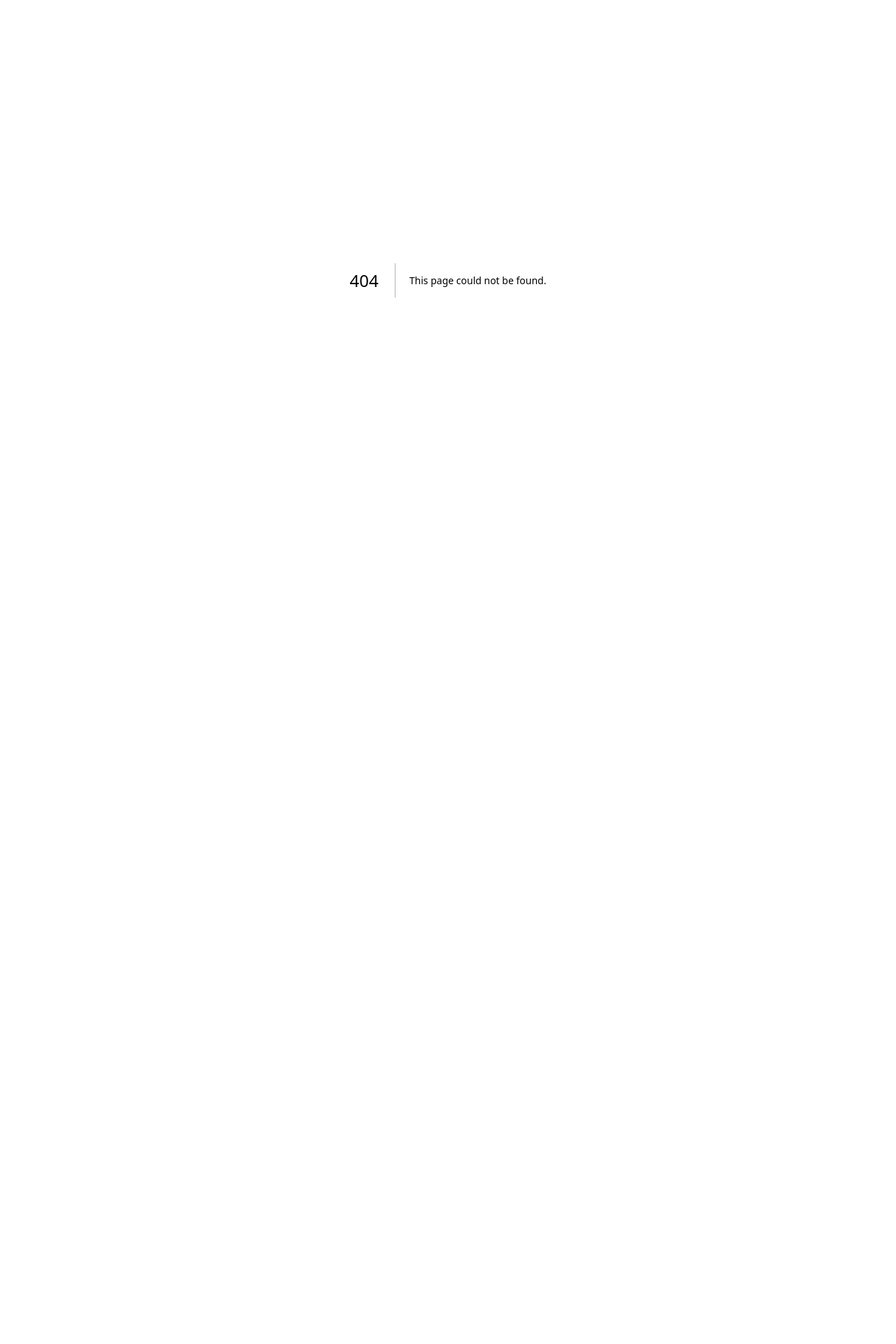
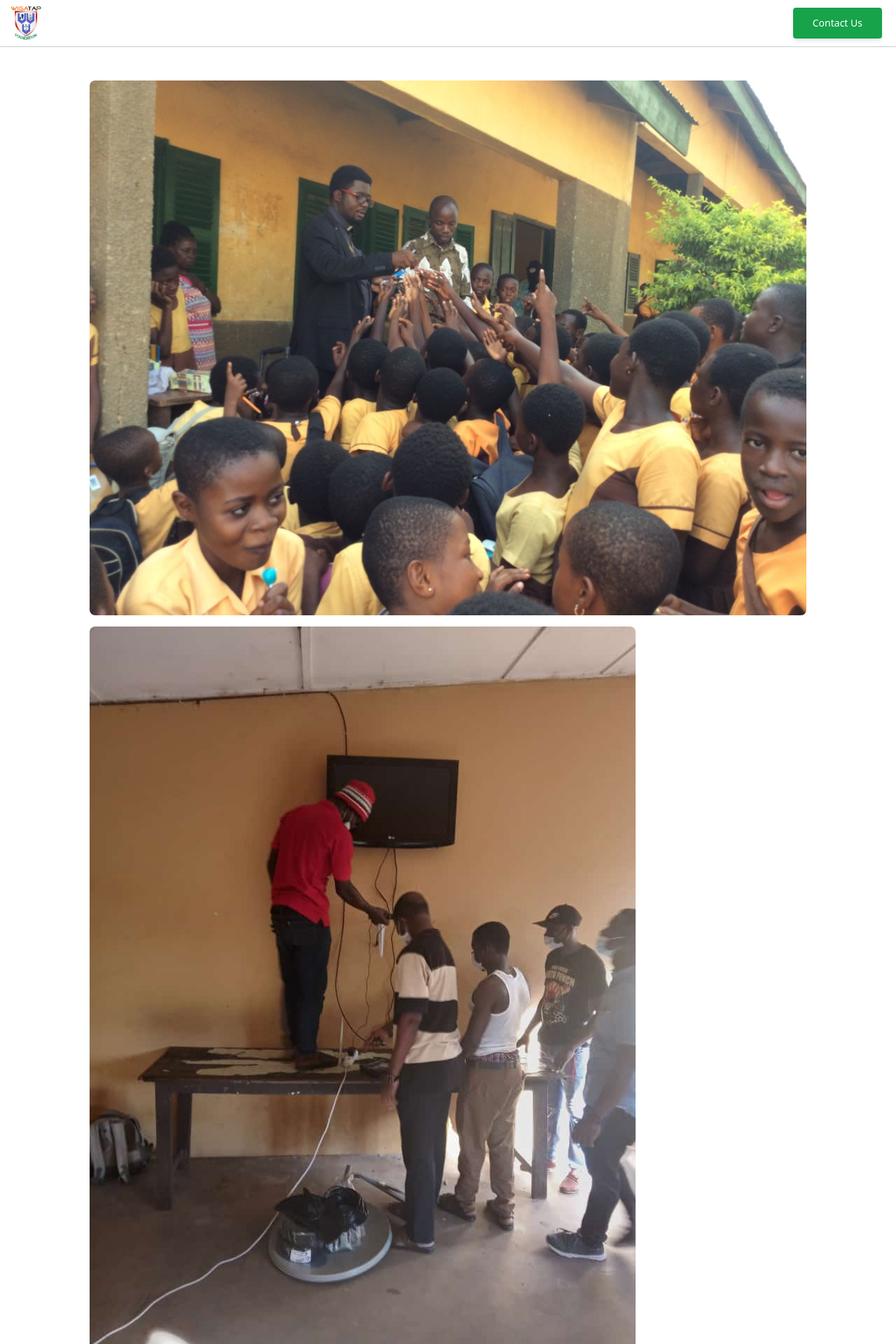
Before and after one commit to wigatapweb/wigatap-main, a Next.js app: page /gallery in a window 1280 px wide. Before the commit this address had no page. Shown: the top 1920 px of the page at 70% size. Before the commit the page ends 800 px from the top, so only its background shows below. Built offline with nearby package versions, Linux system fonts and the light colour scheme.

Commit message:
semi-final

```diff
--- /dev/null
+++ b/components/about.tsx
@@ -0,0 +1,25 @@
+import Link from 'next/link'
+import Container from './container'
+
+const About = () => {
+  return (
+    <div>
+    <h2 className="mb-4 mt-8 text-center text-5xl md:text-7xl font-bold tracking-tighter leading-tight">
+      About Us
+    </h2>
+    <div className="flex flex-wrap justify-center">
+    <img
+        src="founder.JPG"
+        className="h-auto max-full rounded-lg shadow-none transition-shadow duration-300 ease-in-out hover:shadow-lg hover:shadow-black/30"
+        alt="" />
+        <em></em>
+    </div>
+    <p className='text-center mt-4'>At the outset, the primary vision of the charity foundation was to extend a helping hand to the less privileged and orphaned children by providing them with access to educational resources. The ultimate goal was to address the significant disparities in education in Ghana and promote a more equitable distribution of opportunities for young people. The foundation recognized the critical role that access to educational materials plays in this regard, as it can significantly influence students' academic performance and future prospects.</p>
+    <p className='text-center mt-2'>As the foundation's work has progressed, it has become increasingly clear that there is a broader need to support the development of the whole child, beyond just their academic pursuits. Therefore, the foundation has evolved its vision to encompass a more holistic approach to supporting children's growth and development. This expanded vision includes promoting and nurturing children's natural talents and potentials by providing them with the necessary tools and resources to explore and develop their interests fully.</p>
+    <p className='text-center mt-2'>One of the key ways that the foundation is working towards this goal is by supplying exercise books and other critical educational materials to students in underserved communities. By providing these resources, the foundation hopes to not only support academic achievement but also encourage children to pursue their passions and interests. Through this work, the foundation aims to promote a culture of lifelong learning and personal growth, where children can explore their talents and develop the skills they need to succeed in life.
+    </p>
+  </div>
+  )
+}
+
+export default About
--- /dev/null
+++ b/pages/gallery.tsx
@@ -0,0 +1,66 @@
+import Link from "next/link"
+import Layout from "../components/layout"
+
+const Gallery = () => {
+    return (
+      <Layout>
+      <section className="overflow-hidden text-neutral-700">
+                <div className="container mx-auto px-5 py-2 lg:px-32 lg:pt-12">
+                  <div className="-m-1 flex flex-wrap md:-m-2">
+                    <div className="flex  flex-wrap">
+                      <div className="w-full p-1 md:p-2">
+                        <img
+                          alt="gallery"
+                          className="block h-full w-full rounded-lg object-cover object-center"
+                          src="/donation-3.jpg" />
+                      </div>
+                    </div>
+                    <div className="flex  flex-wrap">
+                      <div className="w-full p-1 md:p-2">
+                        <img
+                          alt="gallery"
+                          className="block h-full w-full rounded-lg object-cover object-center"
+                          src="/photo2.JPG" />
+                      </div>
+                    </div>
+                    <div className="flex  flex-wrap">
+                      <div className="w-full p-1 md:p-2">
+                        <img
+                          alt="gallery"
+                          className="block h-full w-full rounded-lg object-cover object-center"
+                          src="photo5.JPG" />
+                      </div>
+                    </div>
+                    <div className="flex  flex-wrap">
+                      <div className="w-full p-1 md:p-2">
+                        <img
+                          alt="gallery"
+                          className="block h-full w-full rounded-lg object-cover object-center"
+                          src="photo4.JPG" />
+                      </div>
+                    </div>
+                    <div className="flex  flex-wrap">
+                      <div className="w-full p-1 md:p-2">
+                        <img
+                          alt="gallery"
+                          className="block h-full w-full rounded-lg object-cover object-center"
+                          src="photo3.JPG" />
+                      </div>
+                    </div>
+                    <div className="flex  flex-wrap">
+                      <div className="w-full p-1 md:p-2">
+                        <img
+                          alt="gallery"
+                          className="block h-full w-full rounded-lg object-cover object-center"
+                          src="photo7.JPG" />
+                      </div>
+                    </div>
+                  </div>
+                </div>
+
+              </section>
+    </Layout>
+    )
+  }
+
+  export default Gallery
--- a/pages/index.tsx
+++ b/pages/index.tsx
@@ -6,6 +6,7 @@ import Image from 'next/image'
 import Article from "../components/articles";
 import Donors from "../components/donors";
 import Link from "next/link";
+import About from "../components/about";
 
 const Home: NextPage = () => {
   return (
@@ -108,7 +109,7 @@ const Home: NextPage = () => {
                         <img
                           alt="gallery"
                           className="block h-full w-full rounded-lg object-cover object-center"
-                          src="/photo1.JPG" />
+                          src="/donation-3.jpg" />
                       </div>
                     </div>
                     <div className="flex w-1/3 flex-wrap">
@@ -153,10 +154,11 @@ const Home: NextPage = () => {
                     </div>
                   </div>
                 </div>
-                {/* <div className="grid justify-center mt-4">
-                  <Link href={'/'}>View more</Link>
-                </div> */}
+                <div className="grid justify-center mt-4">
+                  <Link href={'/gallery'} className='text-green-400'>View more photos</Link>
+                </div>
               </section>
+              <About />
           </section>
         </Container>
       </Layout>
```
Also changed, not shown: public/founder.JPG (added).
